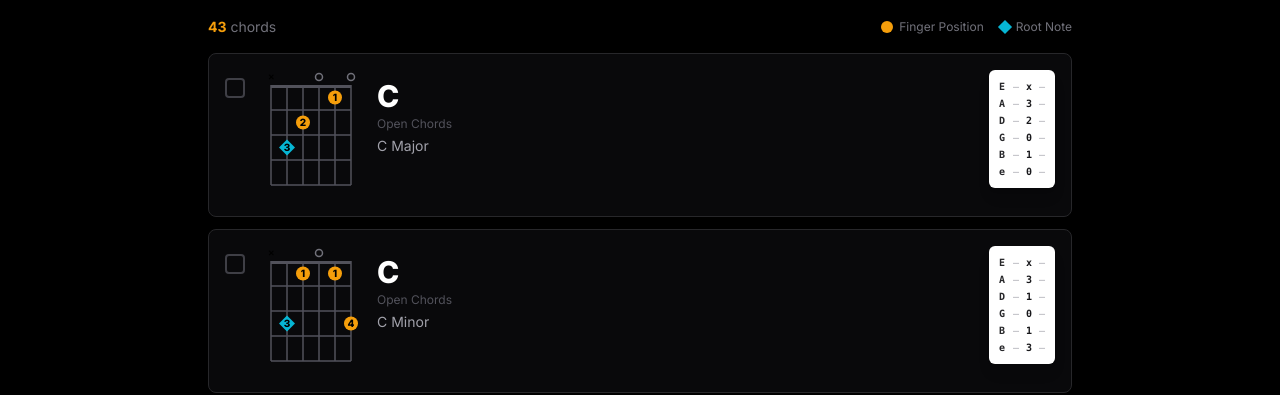
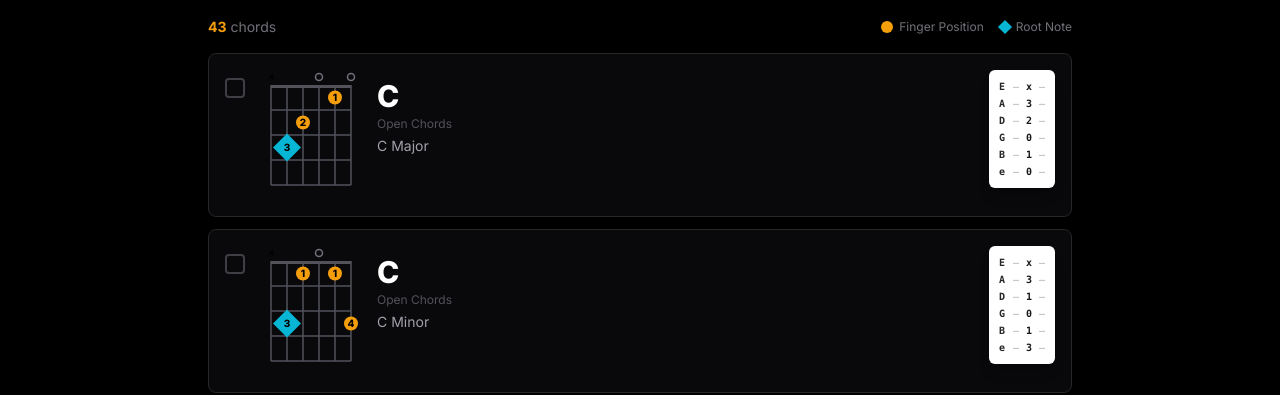
Before and after one commit to randysoller/onspace-9bg96c-13939, a React (Vite) app: page /library in a window 1280 px wide. Shown: the part 406-801 px from the top of the page. Built offline with nearby package versions, Linux system fonts and the light colour scheme.

Commit message:
Visual edit in OnSpace

```diff
--- a/src/components/features/ChordDetailModal.tsx
+++ b/src/components/features/ChordDetailModal.tsx
@@ -160,10 +160,10 @@ export default function ChordDetailModal({
                       return (
                         <g key={`dot-${stringIdx}`}>
                           <path
-                            d={`M ${20 + stringIdx * 24} ${20 + (fret - 0.5) * 35 - 10}
-                                L ${20 + stringIdx * 24 + 10} ${20 + (fret - 0.5) * 35}
-                                L ${20 + stringIdx * 24} ${20 + (fret - 0.5) * 35 + 10}
-                                L ${20 + stringIdx * 24 - 10} ${20 + (fret - 0.5) * 35} Z`}
+                            d={`M ${20 + stringIdx * 24} ${20 + (fret - 0.5) * 35 - 16}
+                                L ${20 + stringIdx * 24 + 16} ${20 + (fret - 0.5) * 35}
+                                L ${20 + stringIdx * 24} ${20 + (fret - 0.5) * 35 + 16}
+                                L ${20 + stringIdx * 24 - 16} ${20 + (fret - 0.5) * 35} Z`}
                             fill="currentColor"
                             className="text-cyan-500"
                           />
@@ -173,7 +173,7 @@ export default function ChordDetailModal({
                               y={20 + (fret - 0.5) * 35 + 1}
                               textAnchor="middle"
                               dominantBaseline="middle"
-                              className="text-zinc-950 text-sm font-black"
+                              className="text-white text-sm font-black"
                             >
                               {fingerNum}
                             </text>
@@ -197,7 +197,7 @@ export default function ChordDetailModal({
                               y={20 + (fret - 0.5) * 35 + 1}
                               textAnchor="middle"
                               dominantBaseline="middle"
-                              className="text-zinc-950 text-sm font-black"
+                              className="text-white text-sm font-black"
                             >
                               {fingerNum}
                             </text>
--- a/src/pages/ChordLibrary.tsx
+++ b/src/pages/ChordLibrary.tsx
@@ -122,10 +122,10 @@ function ChordCard({ chord, isSelected, onToggleSelect, onClick }: ChordCardProp
                   return (
                     <g key={`dot-${stringIdx}`}>
                       <path
-                        d={`M ${10 + stringIdx * 16} ${15 + (fret - 0.5) * 25 - 8}
-                            L ${10 + stringIdx * 16 + 8} ${15 + (fret - 0.5) * 25}
-                            L ${10 + stringIdx * 16} ${15 + (fret - 0.5) * 25 + 8}
-                            L ${10 + stringIdx * 16 - 8} ${15 + (fret - 0.5) * 25} Z`}
+                        d={`M ${10 + stringIdx * 16} ${15 + (fret - 0.5) * 25 - 14}
+                            L ${10 + stringIdx * 16 + 14} ${15 + (fret - 0.5) * 25}
+                            L ${10 + stringIdx * 16} ${15 + (fret - 0.5) * 25 + 14}
+                            L ${10 + stringIdx * 16 - 14} ${15 + (fret - 0.5) * 25} Z`}
                         fill="currentColor"
                         className="text-cyan-500"
                       />
@@ -135,7 +135,7 @@ function ChordCard({ chord, isSelected, onToggleSelect, onClick }: ChordCardProp
                           y={15 + (fret - 0.5) * 25 + 1}
                           textAnchor="middle"
                           dominantBaseline="middle"
-                          className="text-zinc-950 text-[10px] font-black"
+                          className="text-white text-[10px] font-black"
                         >
                           {fingerNum}
                         </text>
@@ -159,7 +159,7 @@ function ChordCard({ chord, isSelected, onToggleSelect, onClick }: ChordCardProp
                           y={15 + (fret - 0.5) * 25 + 1}
                           textAnchor="middle"
                           dominantBaseline="middle"
-                          className="text-zinc-950 text-[10px] font-black"
+                          className="text-white text-[10px] font-black"
                         >
                           {fingerNum}
                         </text>
```
